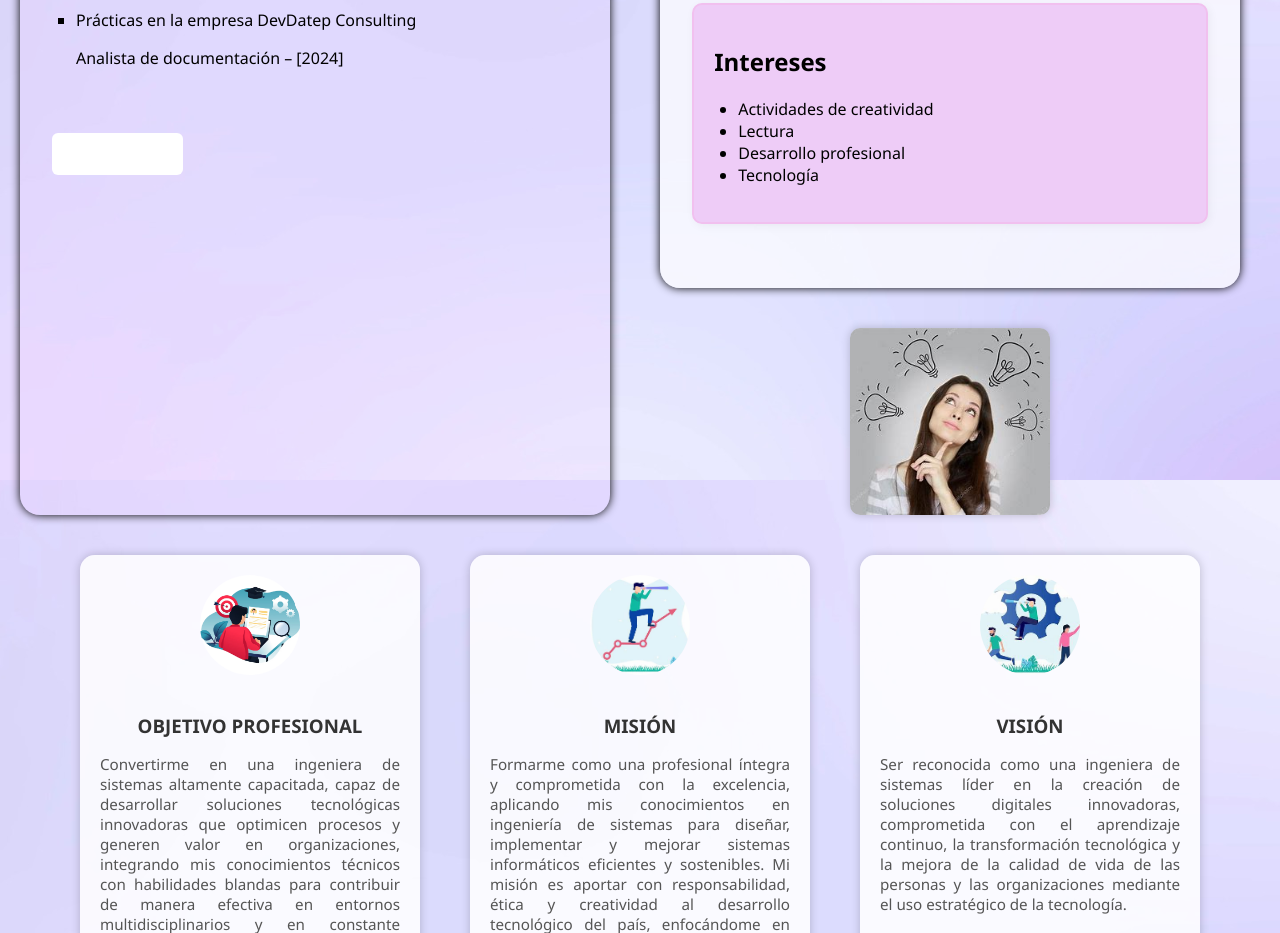
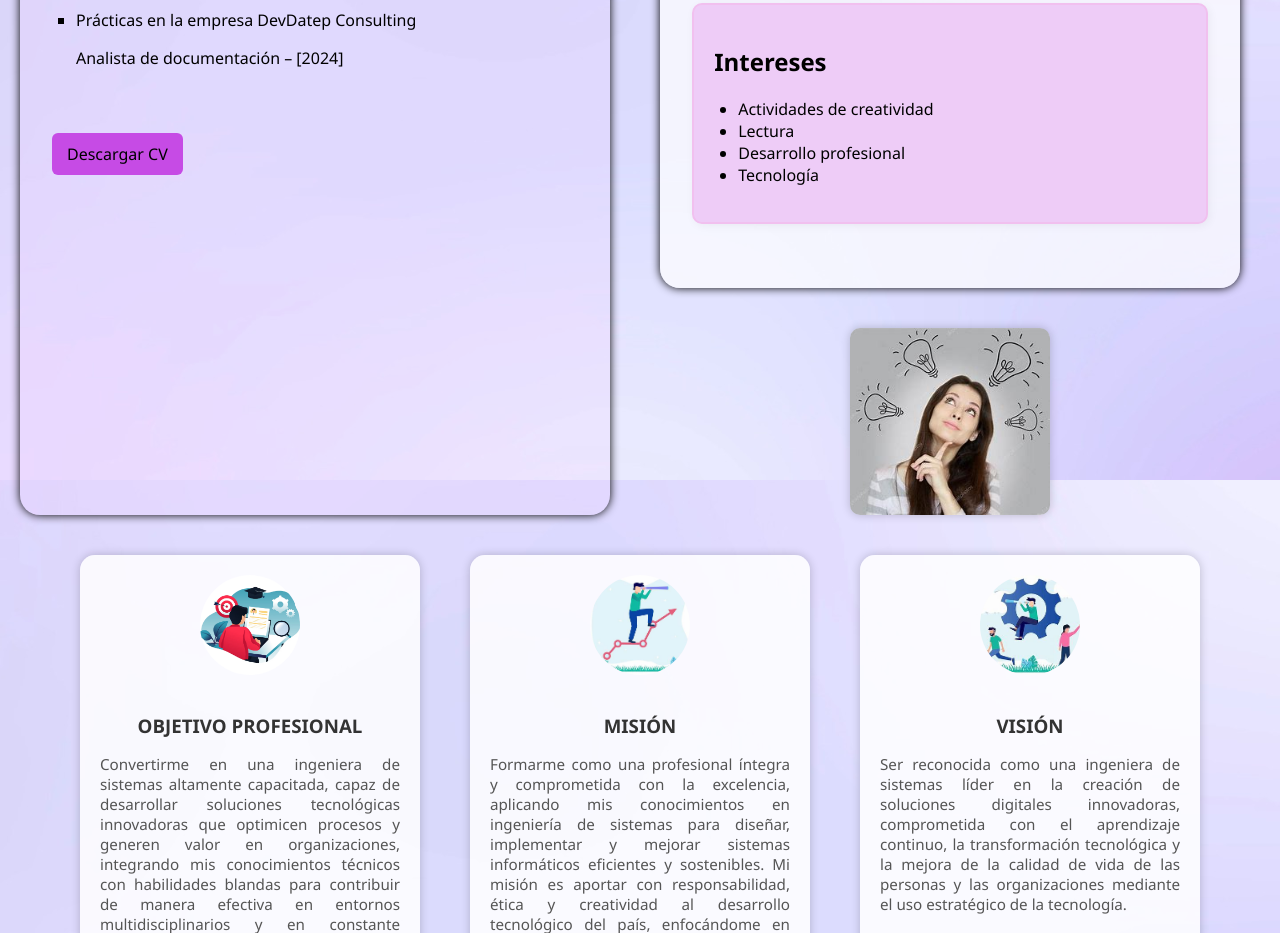
Before and after one commit to JENIFER891/PORTAFOLIO-FIO, a plain HTML site: page index.html in a window 1280 px wide. Shown: the part 1920-2853 px from the top of the page. Drawn offline with Linux system fonts and the light colour scheme; files whose address does not match are found by name.

Commit message:
Estilo de un botón

```diff
--- a/css/style.css
+++ b/css/style.css
@@ -40,8 +40,8 @@ section {
   display: inline-block;
   margin-top: 10px;
   padding: 10px 15px;
-  background-color: #ffffff;
-  color: white;
+  background-color: #c64be5;
+  color: rgb(0, 0, 0);
   text-decoration: none;
   border-radius: 6px;
   transition: background-color 0.3s ease;
```
